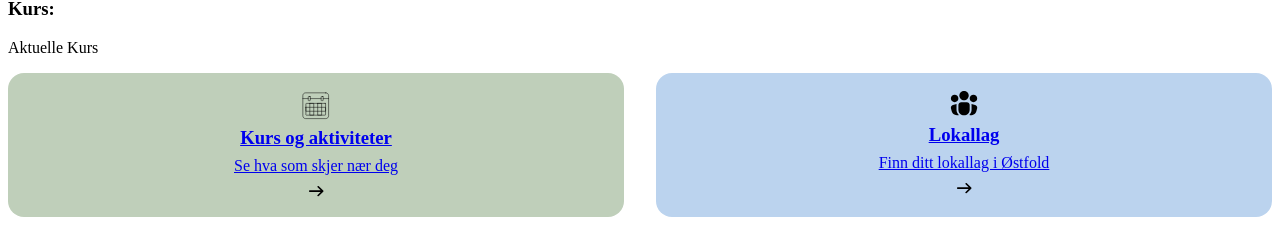
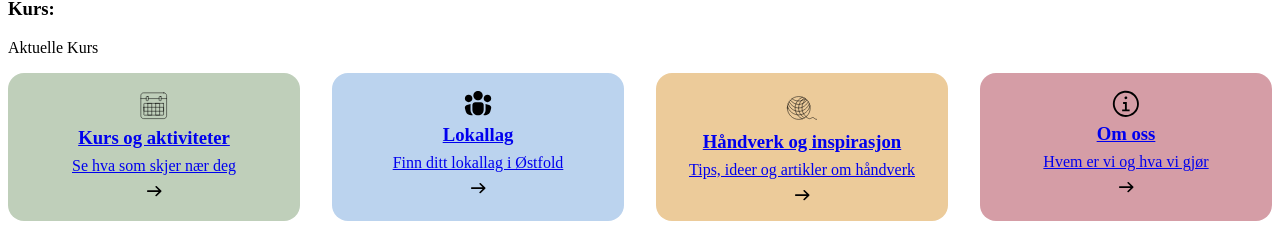
Before and after one commit to Marra95w/Software-gruppe-6, a React app in the folder Frontend/: page / in a window 1280 px wide. Shown: the part 708-950 px from the top of the page. Built offline with nearby package versions, Linux system fonts and the light colour scheme; the HTML template or start-up script is replaced by a standard one.

Commit message:
Changes 💿
Lenket hjem til elementer som virker logisk for navigasjon hjem. Endret litt css

```diff
--- a/Frontend/src/components/Layout.jsx
+++ b/Frontend/src/components/Layout.jsx
@@ -7,10 +7,12 @@
     return (
         <>
             <header>
+                <Link to="/" className="home-link">
                     <img class="logo" src="../src/assets/bilde/rose.png" alt="rose" />
                 <h1>
                     Østfold Husflidslag
                 </h1>
+                </Link>
                 <nav>
                 <p>Meny</p>
                    <Nav />
--- a/Frontend/src/components/Main.css
+++ b/Frontend/src/components/Main.css
@@ -99,3 +99,18 @@
     }
 
 }
+
+@media (min-width: 600px) {
+    .category-list{
+
+        grid-template-columns: repeat(3, 1fr);
+
+
+    }
+}
+
+@media (min-width: 800px){
+    .category-list{
+        grid-template-columns: repeat(4, 1fr);
+    }
+}
--- a/Frontend/src/components/Nav.css
+++ b/Frontend/src/components/Nav.css
@@ -23,6 +23,14 @@
 .menu-icon {
     width: 1.5rem;
     margin: 1.5rem;
+}
+
+.home-link {
+    text-decoration: none;
+    color: inherit;
+
+    display: flex;
+    align-items: center;
 }
 
 
@@ -54,7 +62,7 @@
     .dropdown{
         position: absolute;
         top: 100%;
-        right: 0;
+        right: -20px;
 
         display: flex;
         flex-direction: column;
@@ -122,7 +130,7 @@
            .dropdown{
             position: absolute;
             top: 100%;
-            right: 0;
+            right: -20px;
 
             display: flex;
             flex-direction: column;
--- a/Frontend/src/components/Nav.jsx
+++ b/Frontend/src/components/Nav.jsx
@@ -27,7 +27,7 @@
                     </li>
                     <li>
                         <img className='meny-rose' src="../src/assets/bilde/rose.png" alt="rose" />
-                        <Link to="./pages/Courses">Kurs og aktiviteter</Link>
+                        <Link to="/courses">Kurs og aktiviteter</Link>
                     </li>
                      <li>
                         <img className='meny-rose' src="../src/assets/bilde/rose.png" alt="rose" />
```
Also changed, not shown: 1 other file (tests, documents, lock files or other folders).
